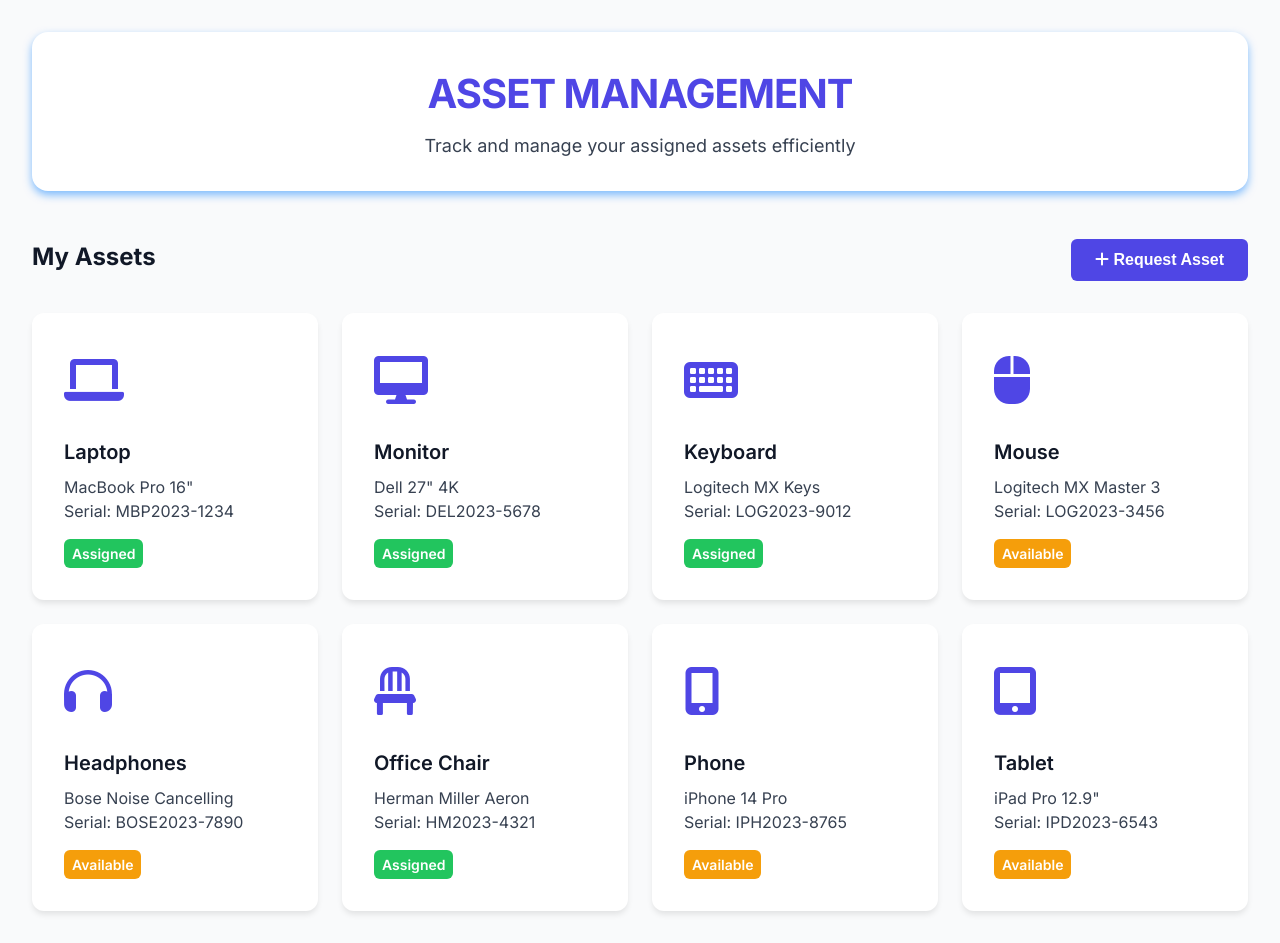
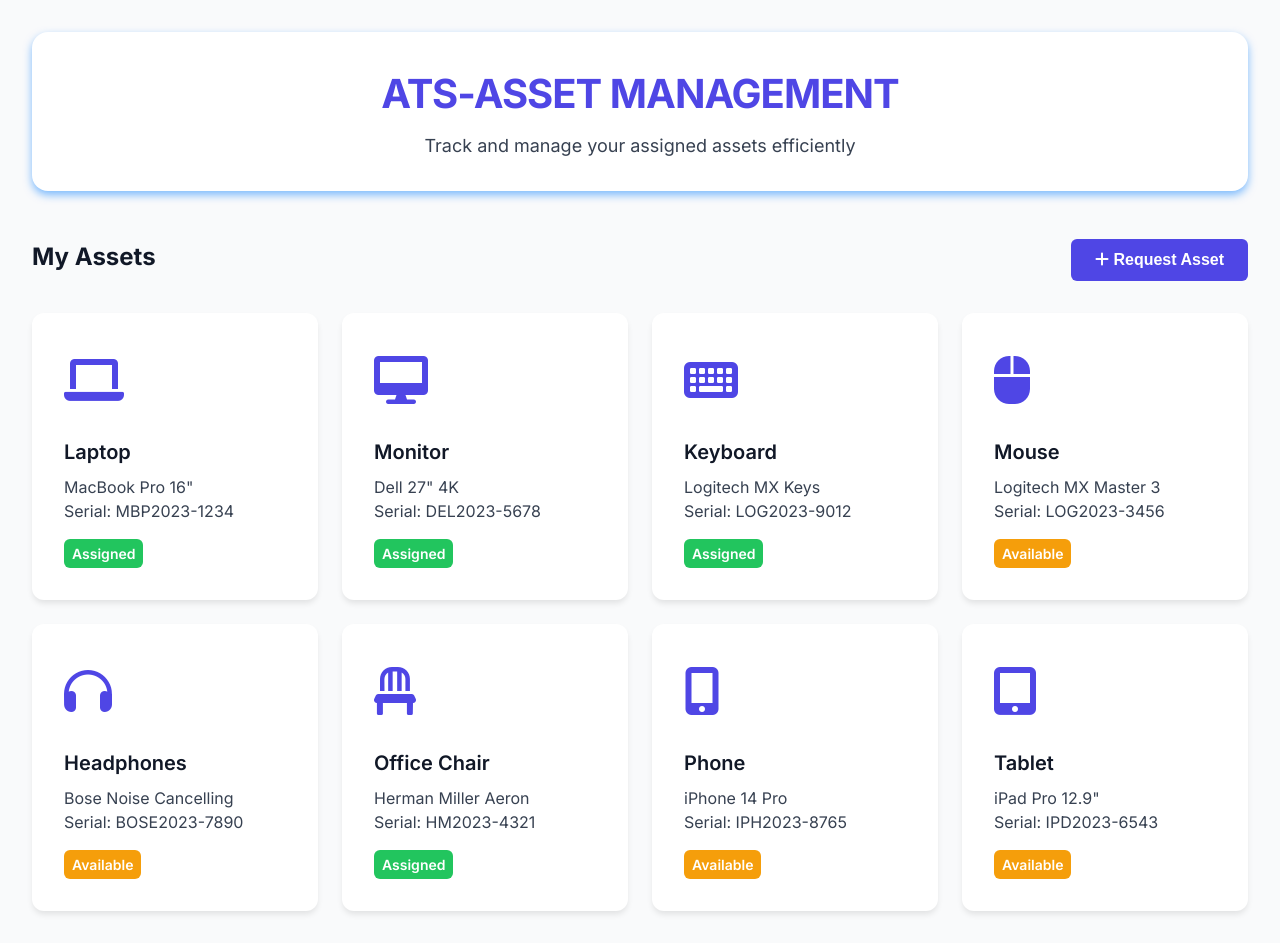
Before and after one commit to Vikas-Gn/asset-request, a plain HTML site: page index.html in a window 1280 px wide. Drawn offline with Linux system fonts and the light colour scheme.

Commit message:
Update index.html

```diff
--- a/index.html
+++ b/index.html
@@ -223,7 +223,7 @@
     <div class="container">
         <section class="assets-section">
             <header class="header">
-                <h1 class="logo">ASSET MANAGEMENT</h1>
+                <h1 class="logo">ATS-ASSET MANAGEMENT</h1>
                 <p class="tagline">Track and manage your assigned assets efficiently</p>
             </header>
             <div class="action-bar">
```
